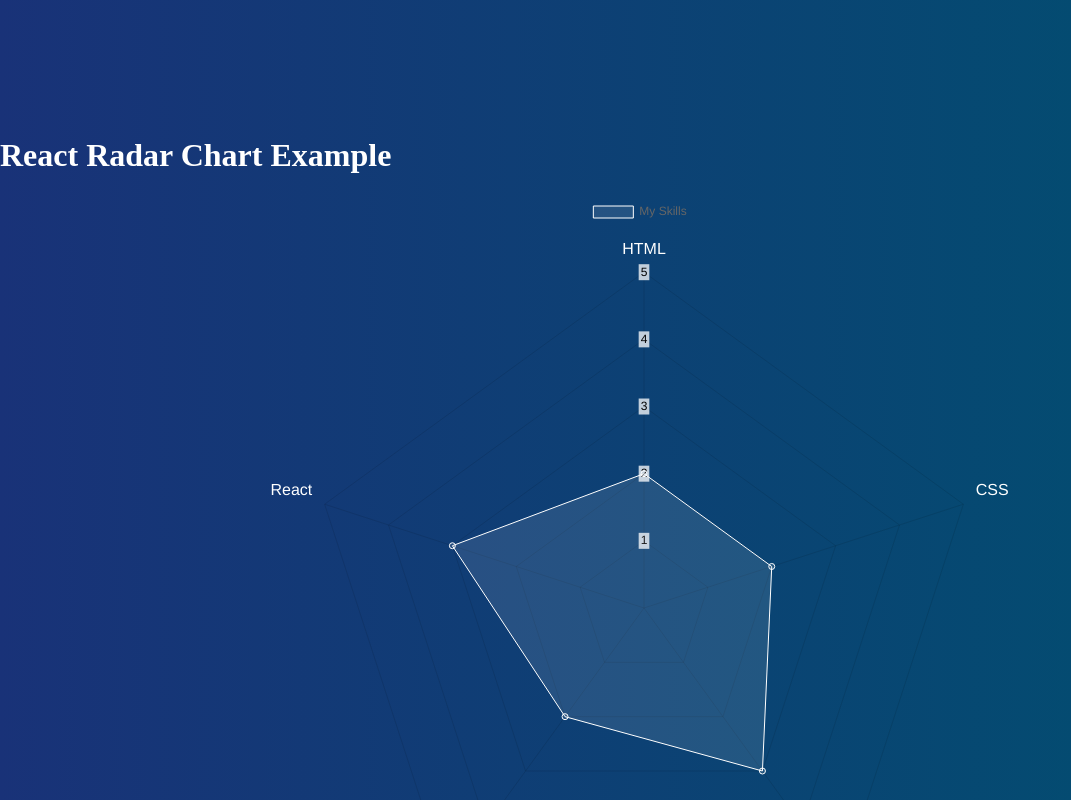
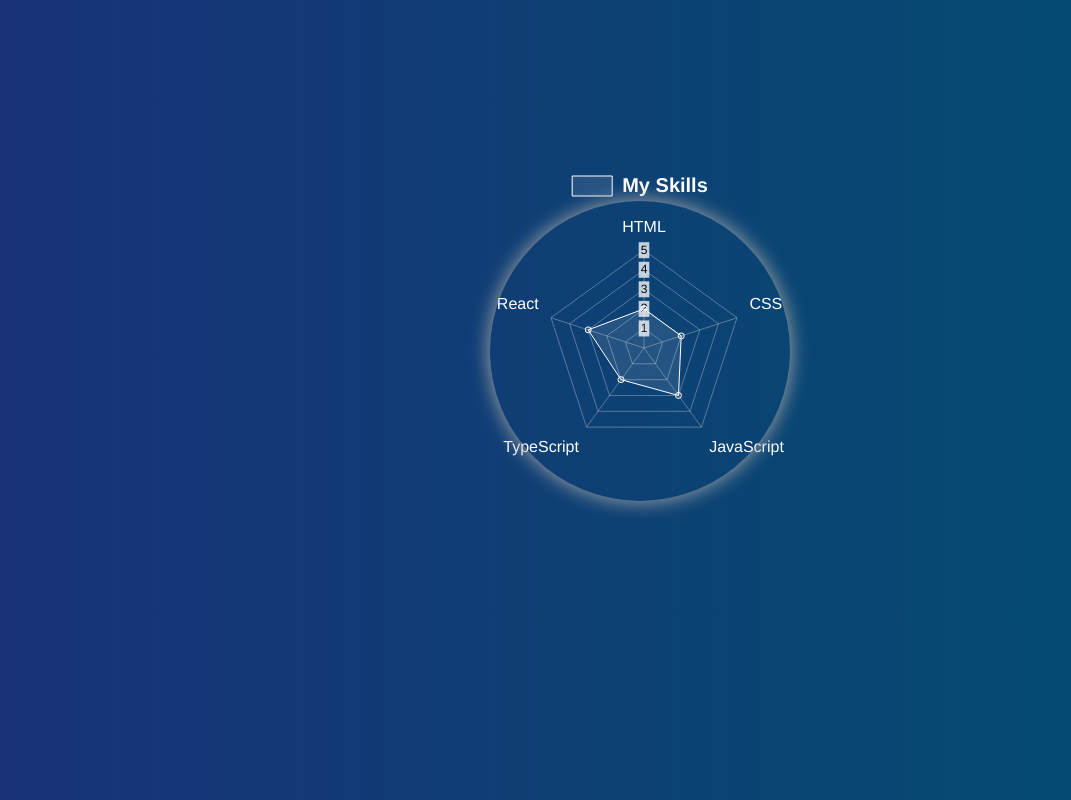
Before and after one commit to LSbard000com/My-Portfolio, a React (Vite) app: page / in a window 1280 px wide. Shown: the part 3200-4000 px from the top of the page, without its empty margins (0-1071 px from the left). Built offline with nearby package versions, Linux system fonts and the light colour scheme; a web font is replaced by a local one.

Commit message:
レーダーチャート作成

```diff
--- a/src/App.css
+++ b/src/App.css
@@ -397,8 +397,32 @@
 
 
 /* **************** 技術紹介画面 **************** */
-.my-skills .chart {
-    width: 60vw;
-    height: 60vw;
-    margin: 0 auto;
+
+.my-skills {
+    width: 100%;
+    margin: 50px auto;
 }
+
+.my-skills .chart-area {
+    width: 100%;
+    height: 90vw;
+    margin-inline: auto;
+    position: relative;
+}
+
+.my-skills .chart-area .chart {
+    width: 300px;
+    height: 300px;
+    margin-inline: auto;
+}
+
+
+.my-skills .chart-area .chart-mask {
+    width: 300px;
+    height: 300px;
+    border-radius: 50%;
+    box-shadow: 0px 0px 20px #aaa;
+    position: absolute;
+    top: 35px;
+    left: calc(100vw / 2 - 150px)
+}
--- a/src/components/RadarChart.tsx
+++ b/src/components/RadarChart.tsx
@@ -8,6 +8,7 @@ import {
     Filler,
     Tooltip,
     Legend,
+    ChartOptions,
 } from 'chart.js';
 
 // Chart.jsにレーダーチャートの必要なコンポーネントを登録
@@ -21,7 +22,6 @@ const RadarChart: React.FC = () => {
             {
                 label: 'My Skills',
                 data: [2, 2, 3, 2, 3],
-                color: 'white',
                 backgroundColor: 'rgba(255, 255, 255, 0.1)',
                 borderColor: 'rgba(255, 255, 255, 1)',
                 borderWidth: 1,
@@ -30,11 +30,18 @@ const RadarChart: React.FC = () => {
     };
 
     // チャートオプションの設定
-    const options = {
+    const options: ChartOptions<'radar'> = {
         responsive: true,
         plugins: {
             legend: {
                 position: 'top' as const,
+                labels: {
+                    color: 'white',  // 凡例ラベルの色を設定
+                    font: {
+                        size: 20,  // フォントサイズを指定
+                        weight: 'bold'  // 太字などスタイルも設定
+                    },
+                }
             },
             tooltip: {
                 enabled: true,
@@ -44,6 +51,10 @@ const RadarChart: React.FC = () => {
             r: {
                 angleLines: {
                     display: true,
+                    color: 'rgba(255, 255, 255, 0.3)',
+                },
+                grid: {
+                    color: 'rgba(255, 255, 255, 0.3)' // グリッド線の色を指定
                 },
                 suggestedMin: 0,
                 suggestedMax: 5,
--- a/src/components/Skills.tsx
+++ b/src/components/Skills.tsx
@@ -4,9 +4,11 @@ import RadarChart from './RadarChart';
 const Skills: React.FC = () => {
     return (
         <div className='my-skills'>
-            <h1>React Radar Chart Example</h1>
-            <div className='chart'>
-                <RadarChart />
+            <div className='chart-area'>
+                <div className='chart'>
+                    <RadarChart />
+                </div>
+                <div className='chart-mask'></div>
             </div>
         </div>
     );
```
